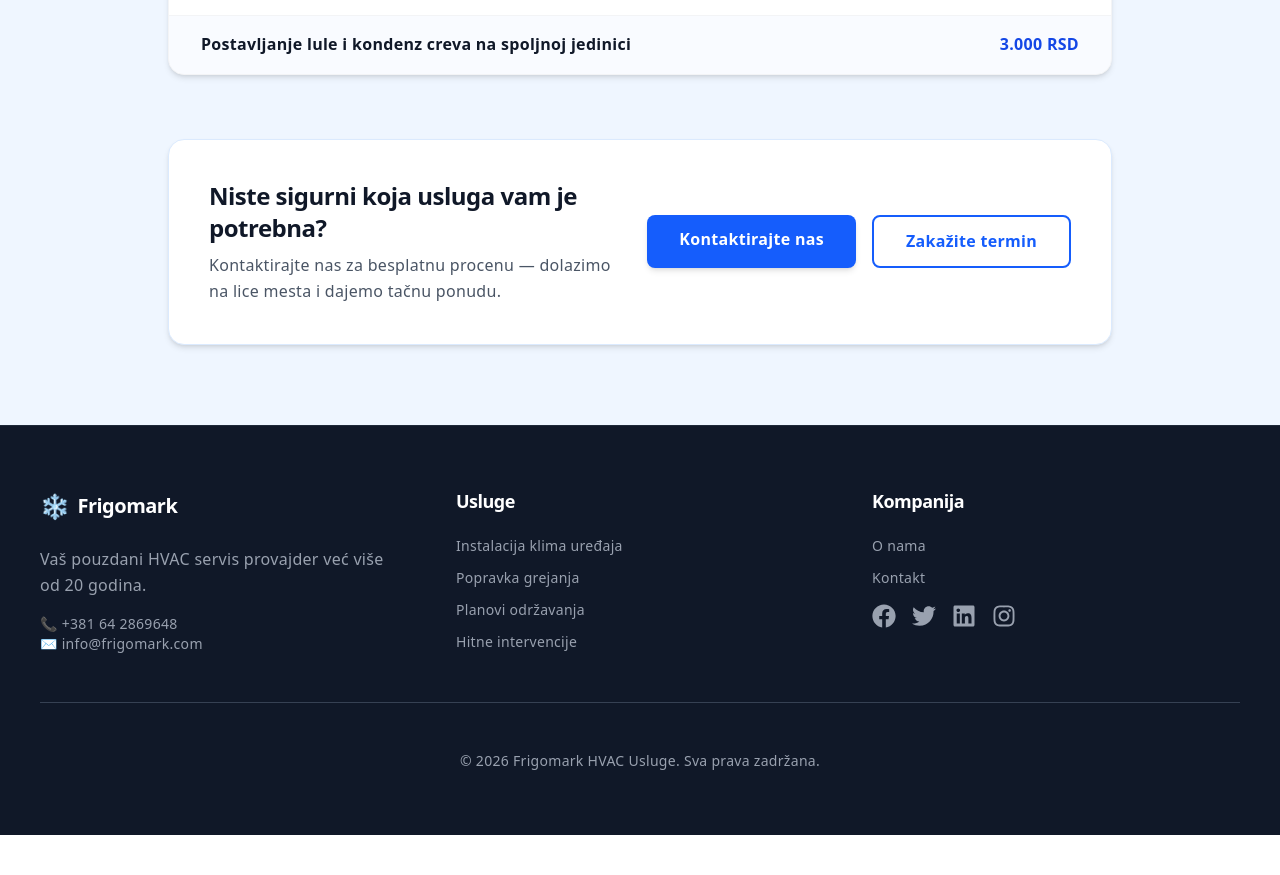
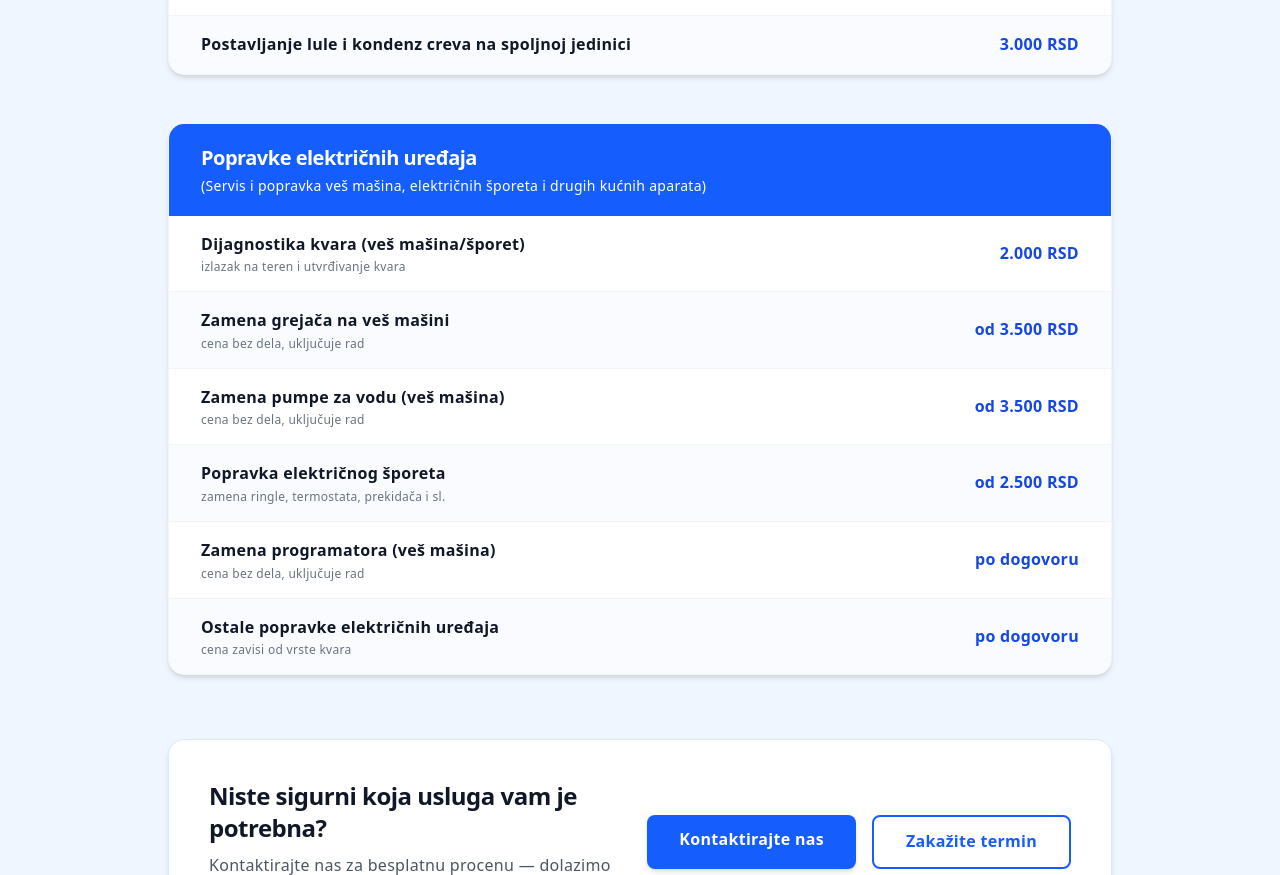
Before and after one commit to RaptorFF/next.js-frigo-mark-project, a Next.js app: page /pricing in a window 1280 px wide. Shown: the part 2400-3275 px from the top of the page. Before the commit the page ends 3235 px from the top, so only its background shows below. Built offline with nearby package versions, Linux system fonts and the light colour scheme.

Commit message:
Updating Pricing Page

```diff
--- a/app/pricing/page.js
+++ b/app/pricing/page.js
@@ -130,6 +130,45 @@ const categories = [
       },
     ],
   },
+  // Nova kategorija: Popravke električnih uređaja
+  {
+    id: 6,
+    title: "Popravke električnih uređaja",
+    subtitle:
+      "Servis i popravka veš mašina, električnih šporeta i drugih kućnih aparata",
+    rows: [
+      {
+        name: "Dijagnostika kvara (veš mašina/šporet)",
+        note: "izlazak na teren i utvrđivanje kvara",
+        price: "2.000 RSD",
+      },
+      {
+        name: "Zamena grejača na veš mašini",
+        note: "cena bez dela, uključuje rad",
+        price: "od 3.500 RSD",
+      },
+      {
+        name: "Zamena pumpe za vodu (veš mašina)",
+        note: "cena bez dela, uključuje rad",
+        price: "od 3.500 RSD",
+      },
+      {
+        name: "Popravka električnog šporeta",
+        note: "zamena ringle, termostata, prekidača i sl.",
+        price: "od 2.500 RSD",
+      },
+      {
+        name: "Zamena programatora (veš mašina)",
+        note: "cena bez dela, uključuje rad",
+        price: "po dogovoru",
+      },
+      {
+        name: "Ostale popravke električnih uređaja",
+        note: "cena zavisi od vrste kvara",
+        price: "po dogovoru",
+      },
+    ],
+  },
 ];
 
 export default function PricingPage() {
```
